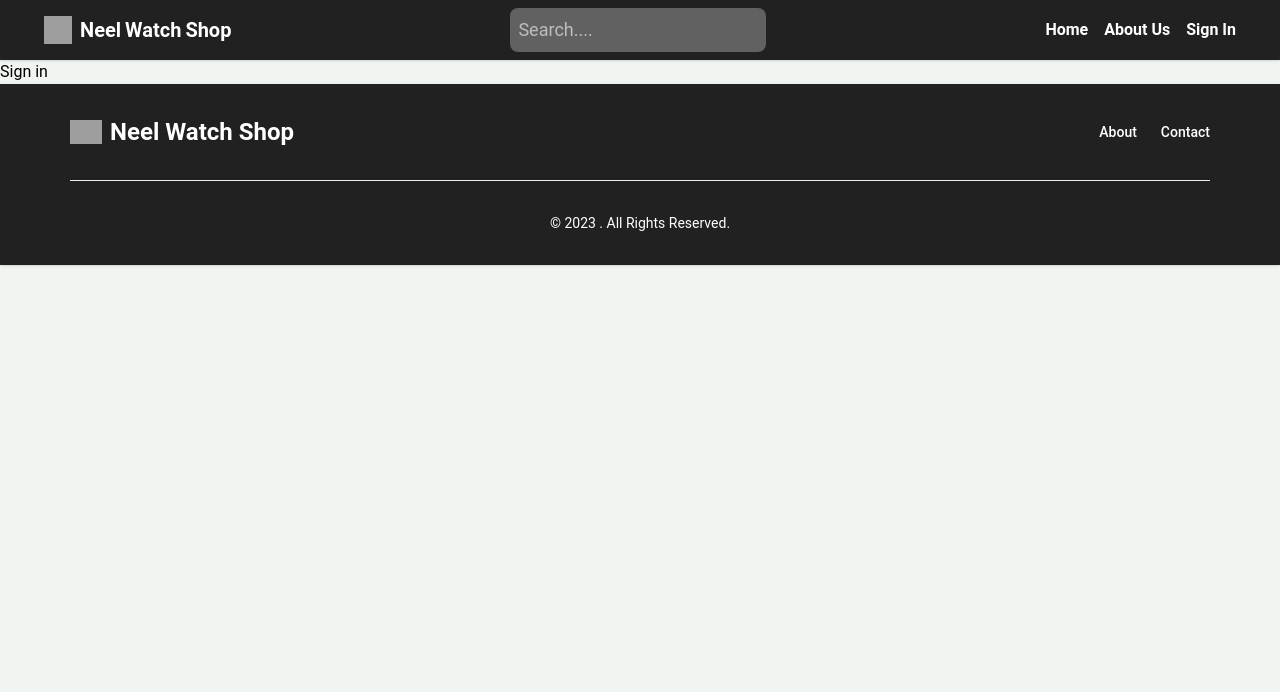
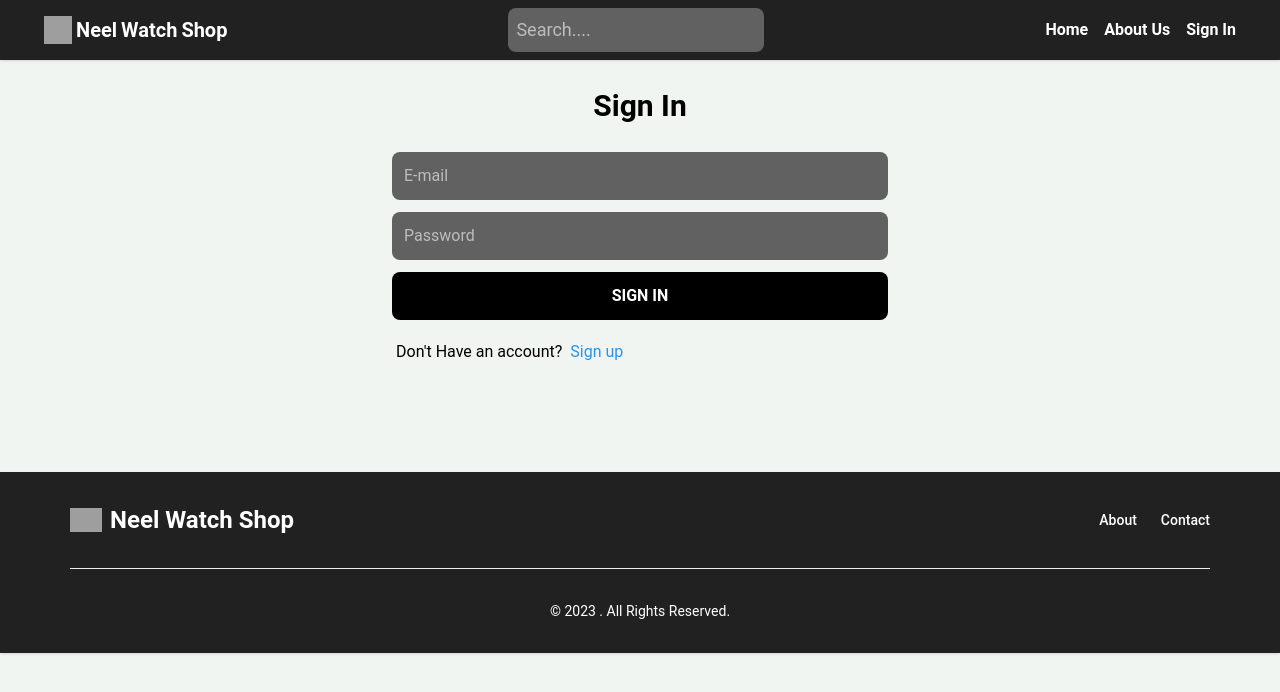
Before and after one commit to PeminduRayan/Watch-Shop, a React (Vite) app in the folder frontend/: page /signin in a window 1280 px wide. Shown: the top 692 px of the page. Built offline with nearby package versions, Linux system fonts and the light colour scheme; grey boxes are pictures that could not be loaded; what tailwindcss-font-inter would draw is missing.

Commit message:
Sign In Page Completed

```diff
--- a/frontend/src/Components/Header.jsx
+++ b/frontend/src/Components/Header.jsx
@@ -5,10 +5,10 @@ import { Link } from "react-router-dom";
 export default function Header() {
   return (
     <header className=' p-1 bg-gray-900 shadow dark:bg-white  '>
-      <div className="px-10  flex items-center justify-between bg-transparent">
+      <div className="px-10 flex items-center justify-between ">
         <Link to="/">
-          <span className="text-sm font-semibold sm:text-xl flex flex-wrap text-black space-x-1">
-          <img width="28" height="32" className='mr-1' src="https://img.icons8.com/ios-filled/50/FFFFFF/watches-front-view.png" alt="watches-front-view"/>
+          <span className="text-sm font-semibold sm:text-sm flex flex-wrap text-black space-x-1">
+          <img width="28" height="32" className='' src="https://img.icons8.com/ios-filled/50/FFFFFF/watches-front-view.png" alt="watches-front-view"/>
             <span className="text-white  text-xl">Neel</span>
             <span className="text-white text-xl">Watch</span>
             <span className="text-white  text-xl">Shop</span>
--- a/frontend/src/Pages/SignIn.jsx
+++ b/frontend/src/Pages/SignIn.jsx
@@ -1,10 +1,84 @@
-import React from 'react'
-import Header from '../Components/Header'
+import React, { useState } from "react";
+import { Link, useNavigate} from "react-router-dom";
+
 
 export default function SignIn() {
+  const [formData, setFormData] = useState({});
+  const [errors, setErrors] = useState(null);
+  const [loading, setLoading] = useState(false);
+  const navigate = useNavigate();
+  const handleChange = (e) => {
+    setFormData({
+      ...formData, //to keep the previous data in place
+      [e.target.id]: e.target.value,
+    });
+    console.log(formData);
+  };
+
+  const handleSubmit = async (e) => {
+    e.preventDefault(); // To not refresh the page when we submitting
+    try {
+      setLoading(true);
+      //From here we use fetch method to send data to the api/server
+      const res = await fetch('/api/auth/signin',
+      {
+       method: 'POST',
+       headers: {
+         'Content-Type': 'application/json',
+       },
+       body: JSON.stringify(formData),
+      });
+
+      const data = await res.json();
+      if(data.success == false){ //methana success eka gatte api wla index.js wla tiyena error enawda nedd kiyana eka matha
+       setErrors(data.errors);
+       setLoading(false);
+       console.log(data);
+      return;
+
+    }
+    setLoading(false);
+    setErrors(null);
+    navigate('/');
+  }
+    catch (error) {
+      setLoading(false);
+      setErrors(error.message);
+    }
+    };
+
+   //console.log(formData);
+
   return (
-    <><div className='w-full'>
-      Sign in
+    <><div className=" max-w-lg items-center mx-auto h-96">
+      <h1 className="text-3xl font-bold text-center my-7 ">Sign In</h1>
+      <form onSubmit={handleSubmit} className="flex flex-col m-2 gap-3 ">
+        <input
+          type="text"
+          className="bg-gray-700 text-white p-3 rounded-lg focus:outline-none"
+          id="email"
+          placeholder="E-mail"
+          onChange={handleChange} />
+        <input
+          type="password"
+          className="bg-gray-700 text-white p-3 rounded-lg focus:outline-none"
+          id="password"
+          placeholder="Password"
+          onChange={handleChange} />
+        <button disabled={loading} className="bg-black uppercase rounded-lg p-3 text-white font-semibold hover:opacity-90 disabled:opacity-70">
+          {loading ? 'Loading...' : 'Sign in'}
+        </button>
+      </form>
+      <div className="flex flex-row gap-2 mt-5">
+        <p className="pl-3">Don't Have an account? </p>
+        <Link
+          to="/signup"
+          className="hover:underline text-blue-500 cursor-pointer"
+        >
+          <span>Sign up</span>
+        </Link>
+      </div>
+      {errors && <p className ="text-red-500 mt-5">{errors}</p>}
     </div></>
-  )
+  );
 }
```
